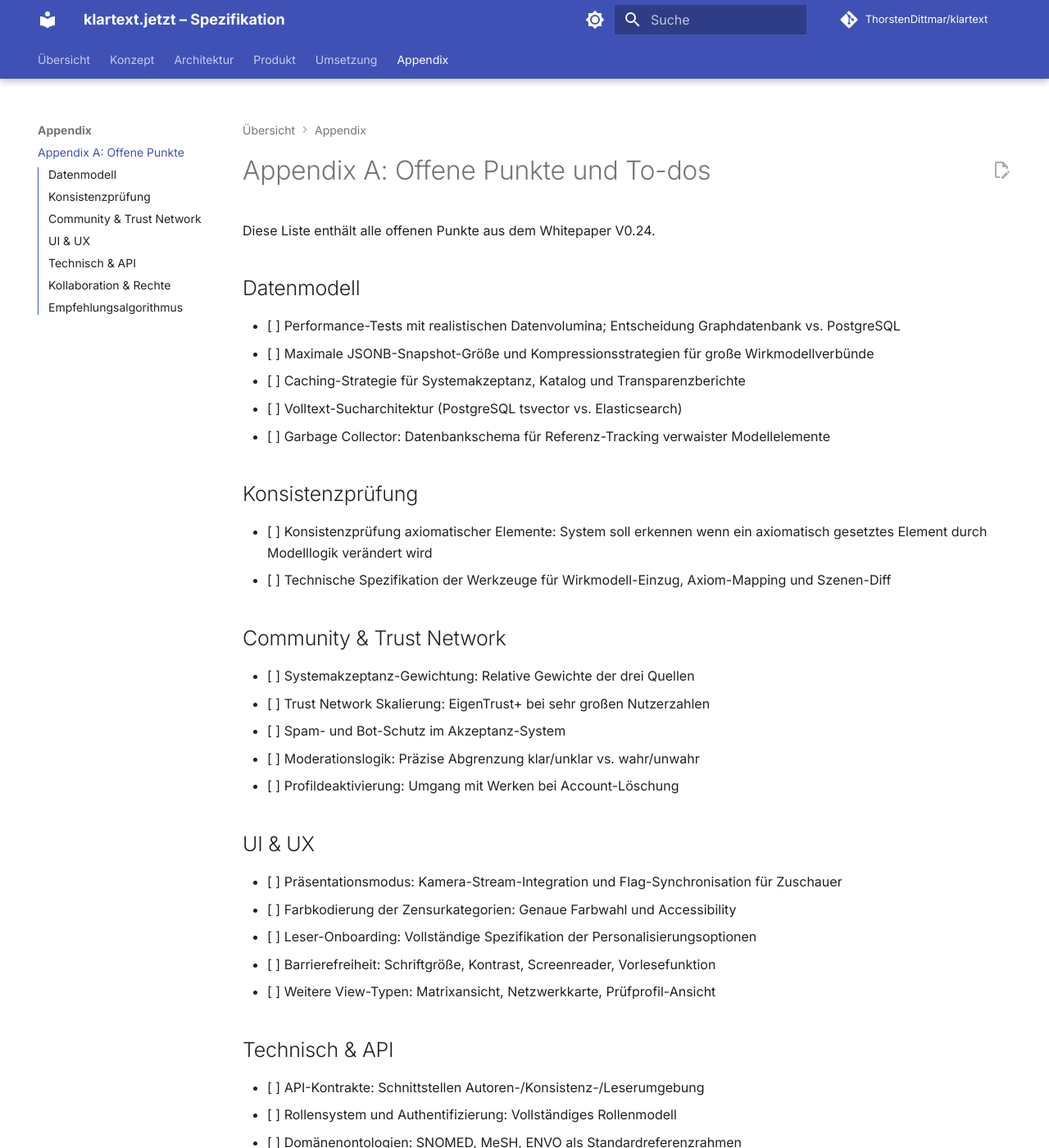
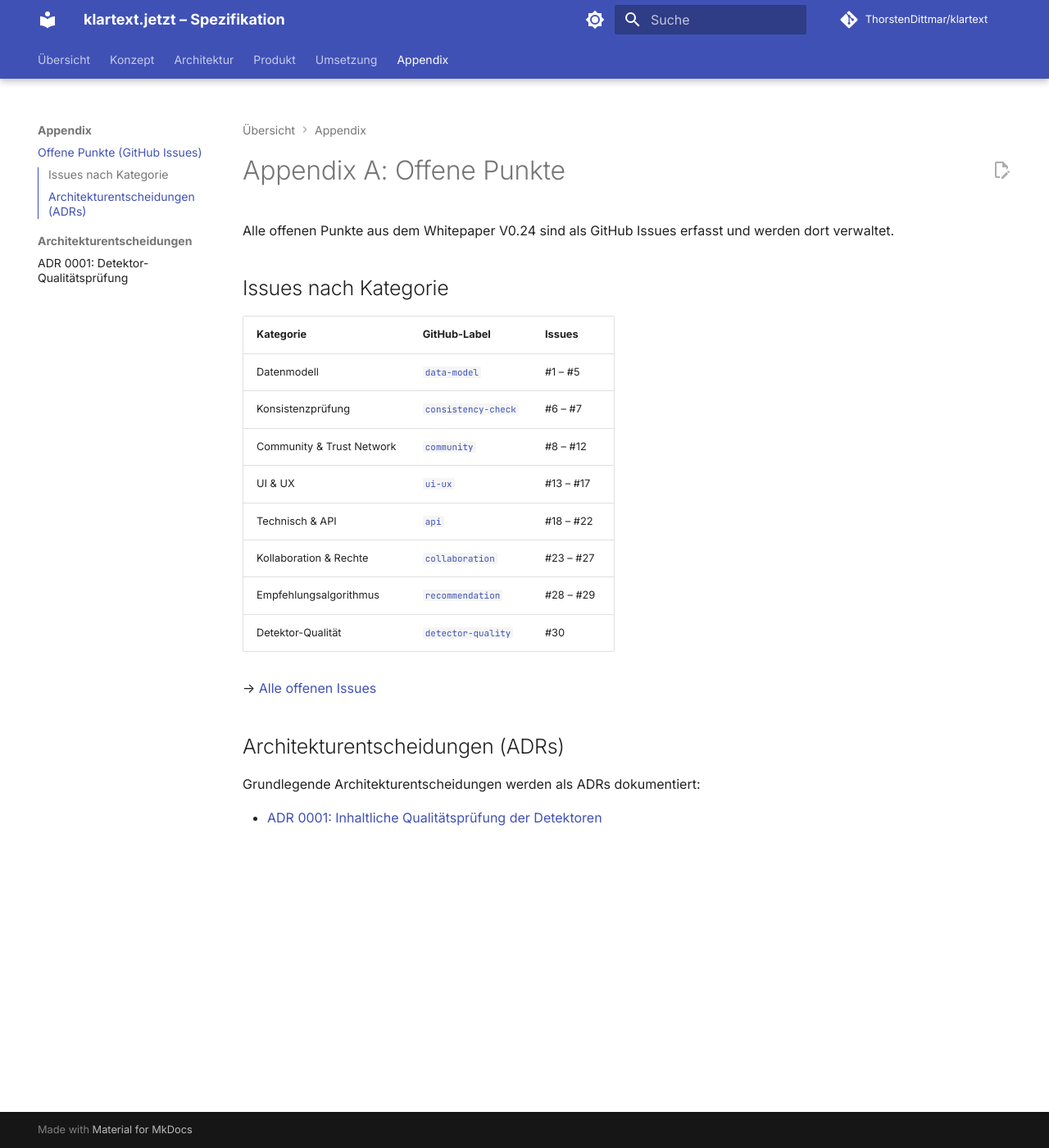
Before and after one commit to ThorstenDittmar/klartext, an MkDocs documentation site: the page built from docs/appendix-a.md, in a window 1280 px wide and 1400 px high. Shown: the whole window at 82% size. Built offline with MkDocs 1.6.1 and Material for MkDocs 9.7.7, drawn with Linux system fonts in a browser that asks for light colours; comment, search, counter and statistics services are not loaded; some of the changed text lies outside the part shown.

Commit message:
docs: migrate Appendix A open points to GitHub Issues, add ADR structure
- Replace appendix-a.md content with links to 30 GitHub Issues
- Create docs/adr/ directory with ADR 0001 (detector quality testing)
- Update mkdocs.yml nav: Appendix A → Issues overview + ADR section
- Issues #1–#29 cover all original Appendix A items (7 categories)
- Issue #30 + ADR 0001 cover detector quality testing by domain experts

Co-Authored-By: Claude Sonnet 4.6 <noreply@anthropic.com>

```diff
--- a/docs/appendix-a.md
+++ b/docs/appendix-a.md
@@ -1,53 +1,24 @@
-# Appendix A: Offene Punkte und To-dos
+# Appendix A: Offene Punkte
 
-Diese Liste enthält alle offenen Punkte aus dem Whitepaper V0.24.
+Alle offenen Punkte aus dem Whitepaper V0.24 sind als GitHub Issues erfasst und werden dort verwaltet.
 
-## Datenmodell
+## Issues nach Kategorie
 
-- [ ] Performance-Tests mit realistischen Datenvolumina; Entscheidung Graphdatenbank vs. PostgreSQL
-- [ ] Maximale JSONB-Snapshot-Größe und Kompressionsstrategien für große Wirkmodellverbünde
-- [ ] Caching-Strategie für Systemakzeptanz, Katalog und Transparenzberichte
-- [ ] Volltext-Sucharchitektur (PostgreSQL tsvector vs. Elasticsearch)
-- [ ] Garbage Collector: Datenbankschema für Referenz-Tracking verwaister Modellelemente
+| Kategorie | GitHub-Label | Issues |
+|---|---|---|
+| Datenmodell | [`data-model`](https://github.com/ThorstenDittmar/klartext/issues?q=label%3Adata-model+is%3Aopen) | #1 – #5 |
+| Konsistenzprüfung | [`consistency-check`](https://github.com/ThorstenDittmar/klartext/issues?q=label%3Aconsistency-check+is%3Aopen) | #6 – #7 |
+| Community & Trust Network | [`community`](https://github.com/ThorstenDittmar/klartext/issues?q=label%3Acommunity+is%3Aopen) | #8 – #12 |
+| UI & UX | [`ui-ux`](https://github.com/ThorstenDittmar/klartext/issues?q=label%3Aui-ux+is%3Aopen) | #13 – #17 |
+| Technisch & API | [`api`](https://github.com/ThorstenDittmar/klartext/issues?q=label%3Aapi+is%3Aopen) | #18 – #22 |
+| Kollaboration & Rechte | [`collaboration`](https://github.com/ThorstenDittmar/klartext/issues?q=label%3Acollaboration+is%3Aopen) | #23 – #27 |
+| Empfehlungsalgorithmus | [`recommendation`](https://github.com/ThorstenDittmar/klartext/issues?q=label%3Arecommendation+is%3Aopen) | #28 – #29 |
+| Detektor-Qualität | [`detector-quality`](https://github.com/ThorstenDittmar/klartext/issues?q=label%3Adetector-quality+is%3Aopen) | #30 |
 
-## Konsistenzprüfung
+→ [Alle offenen Issues](https://github.com/ThorstenDittmar/klartext/issues?q=is%3Aopen+is%3Aissue)
 
-- [ ] Konsistenzprüfung axiomatischer Elemente: System soll erkennen wenn ein axiomatisch gesetztes Element durch Modelllogik verändert wird
-- [ ] Technische Spezifikation der Werkzeuge für Wirkmodell-Einzug, Axiom-Mapping und Szenen-Diff
+## Architekturentscheidungen (ADRs)
 
-## Community & Trust Network
+Grundlegende Architekturentscheidungen werden als ADRs dokumentiert:
 
-- [ ] Systemakzeptanz-Gewichtung: Relative Gewichte der drei Quellen
-- [ ] Trust Network Skalierung: EigenTrust+ bei sehr großen Nutzerzahlen
-- [ ] Spam- und Bot-Schutz im Akzeptanz-System
-- [ ] Moderationslogik: Präzise Abgrenzung klar/unklar vs. wahr/unwahr
-- [ ] Profildeaktivierung: Umgang mit Werken bei Account-Löschung
-
-## UI & UX
-
-- [ ] Präsentationsmodus: Kamera-Stream-Integration und Flag-Synchronisation für Zuschauer
-- [ ] Farbkodierung der Zensurkategorien: Genaue Farbwahl und Accessibility
-- [ ] Leser-Onboarding: Vollständige Spezifikation der Personalisierungsoptionen
-- [ ] Barrierefreiheit: Schriftgröße, Kontrast, Screenreader, Vorlesefunktion
-- [ ] Weitere View-Typen: Matrixansicht, Netzwerkkarte, Prüfprofil-Ansicht
-
-## Technisch & API
-
-- [ ] API-Kontrakte: Schnittstellen Autoren-/Konsistenz-/Leserumgebung
-- [ ] Rollensystem und Authentifizierung: Vollständiges Rollenmodell
-- [ ] Domänenontologien: SNOMED, MeSH, ENVO als Standardreferenzrahmen
-- [ ] Notification-System: Drei Abonnementstufen; Broadcast-Logik bei Wirkmodell-Änderungen
-- [ ] Logging: Protokollierung unter Berücksichtigung Rechtsraum-Logik
-
-## Kollaboration & Rechte
-
-- [ ] Kollaborations-Konfliktlösung: Uneinige gleichberechtigte Autoren bei Freigabeentscheidung
-- [ ] Verbund-Governance: Rechte bei Änderungen in Verbundstrukturen
-- [ ] Urheberrecht beim Import: Fair Use, Open Access, Lizenztypen
-- [ ] Recycling-Benachrichtigungen: Wann wird der Originalautor informiert?
-- [ ] Recycling-Ketten: Wie werden mehrstufige Ketten navigierbar dargestellt?
-
-## Empfehlungsalgorithmus
-
-- [ ] Gewichtungskriterien und Transparenz der Katalogsortierung
-- [ ] Community-Validierung: Voting-Mechanismus; Governance für Status „akzeptiert"
+- [ADR 0001: Inhaltliche Qualitätsprüfung der Detektoren](adr/0001-detector-quality-testing.md)
--- a/mkdocs.yml
+++ b/mkdocs.yml
@@ -87,4 +87,6 @@ nav:
     - "23. Community & Trust Network": kap-23-community.md
     - "24. Technisches Datenmodell": kap-24-datenmodell.md
   - Appendix:
-    - "Appendix A: Offene Punkte": appendix-a.md
+    - "Offene Punkte (GitHub Issues)": appendix-a.md
+    - Architekturentscheidungen:
+      - "ADR 0001: Detektor-Qualitätsprüfung": adr/0001-detector-quality-testing.md
```
Also changed, not shown: docs/adr/0001-detector-quality-testing.md (added, +105 -0 lines).
